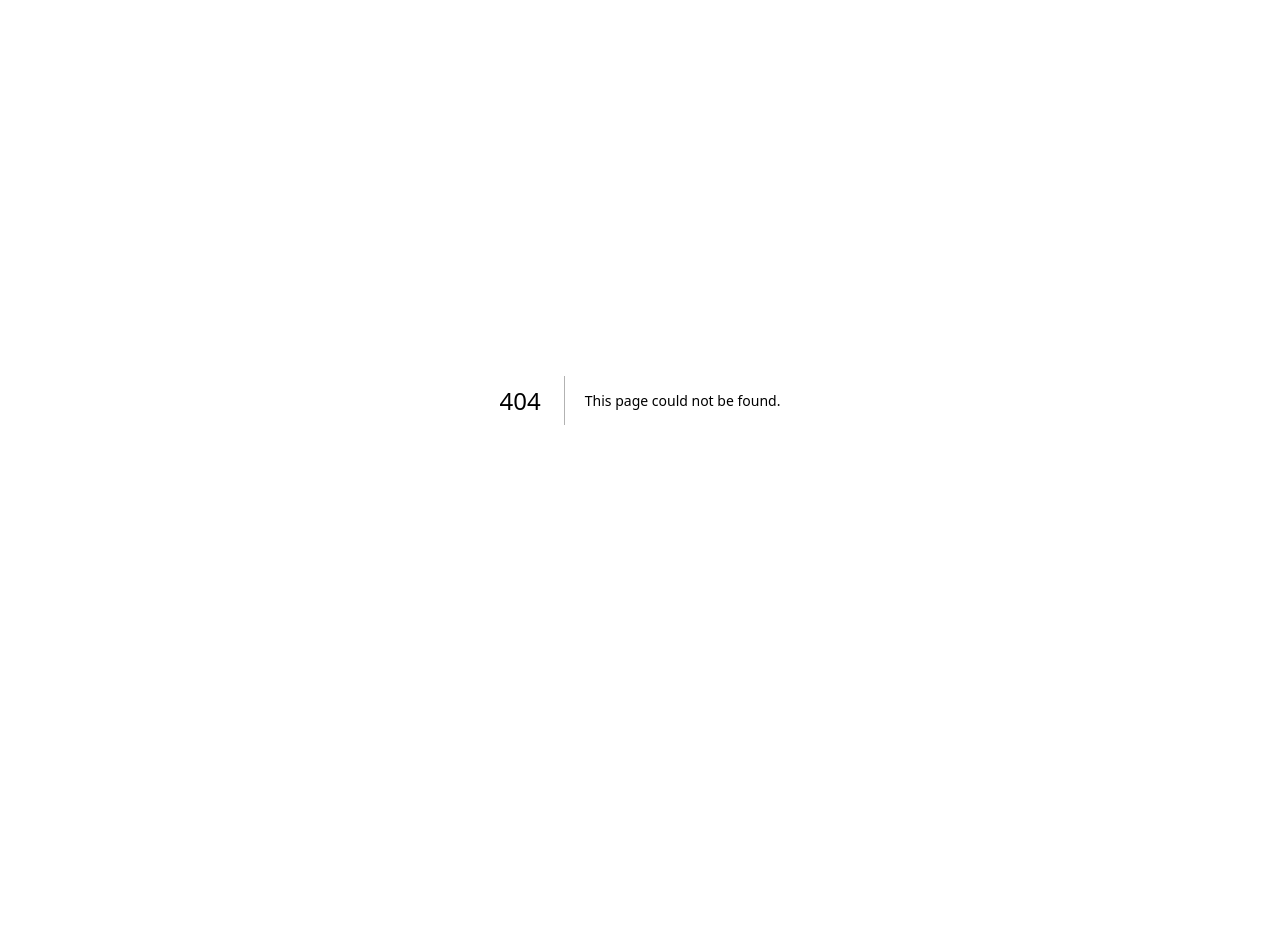
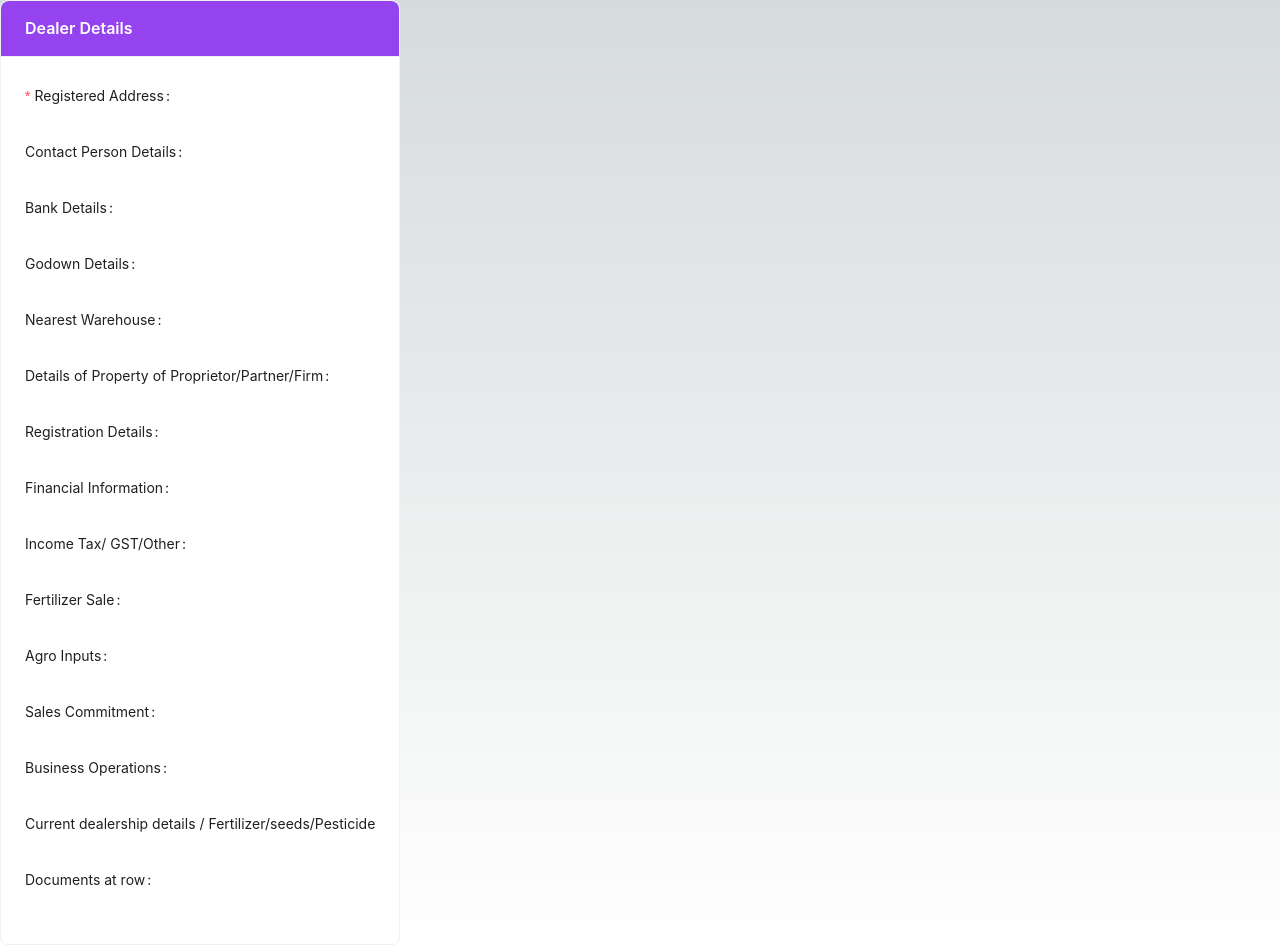
Before and after one commit to prsanjeetpanwar/next_dealer, a Next.js app: page /delar/ragister in a window 1280 px wide. Before the commit this address had no page. Before the commit the page ends 800 px from the top, so only its background shows below. Built offline with nearby package versions, Linux system fonts and the light colour scheme.

Commit message:
intialize dealer

```diff
--- a/package.json
+++ b/package.json
@@ -9,9 +9,11 @@
     "lint": "next lint"
   },
   "dependencies": {
+    "@ant-design/pro-components": "^2.6.3",
     "@types/node": "20.3.3",
     "@types/react": "18.2.14",
     "@types/react-dom": "18.2.6",
+    "antd": "^5.6.3",
     "eslint": "8.44.0",
     "eslint-config-next": "13.4.7",
     "next": "13.4.7",
--- /dev/null
+++ b/src/app/delar/ragister/page.tsx
@@ -0,0 +1,123 @@
+"use client"
+import React, { useState } from 'react';
+import { Card, Form,Input, Button } from 'antd';
+import { UserOutlined, BankOutlined, ShopOutlined, FileOutlined } from '@ant-design/icons';
+
+const RightBoxForm = () => {
+  const [values, setValues] = useState({
+    registeredAddress: '',
+    contactPersonDetails: '',
+    bankDetails: '',
+    godownDetails: '',
+    nearestWarehouse: '',
+    propertyDetails: '',
+    registrationDetails: '',
+    financialInformation: '',
+    taxInformation: '',
+    fertilizerSale: '',
+    agroInputs: '',
+    salesCommitment: '',
+    businessOperations: '',
+    currentDealership: '',
+    documents: '',
+  });
+
+  const onFinish = (values) => {
+    setValues(values);
+  };
+
+  const roundedRightIcon = (iconComponent, color) => (
+    <span style={{ color, paddingRight: 8 }}>{iconComponent}</span>
+  );
+
+  return (
+    <Card
+      title="Dealer Details"
+      style={{ width: 400 }}
+      headStyle={{ background: '#9542ef', color: 'white' }}
+    >
+      <Form onFinish={onFinish}>
+      <Form.Item
+  label="Registered Address"
+  name="registeredAddress"
+  rules={[{ required: true, message: 'Please enter the registered address' }]}
+>
+
+</Form.Item>
+        <Form.Item
+          label="Contact Person Details"
+          name="contactPersonDetails"
+          suffix={roundedRightIcon(<UserOutlined />, '#9542ef')}
+        ></Form.Item>
+        <Form.Item
+          label="Bank Details"
+          name="bankDetails"
+          suffix={roundedRightIcon(<BankOutlined />, '#9542ef')}
+        ></Form.Item>
+        <Form.Item
+          label="Godown Details"
+          name="godownDetails"
+          suffix={roundedRightIcon(<ShopOutlined />, '#9542ef')}
+        ></Form.Item>
+        <Form.Item
+          label="Nearest Warehouse"
+          name="nearestWarehouse"
+          suffix={roundedRightIcon(<ShopOutlined />, '#9542ef')}
+        ></Form.Item>
+        <Form.Item
+          label="Details of Property of Proprietor/Partner/Firm"
+          name="propertyDetails"
+          suffix={roundedRightIcon(<FileOutlined />, '#9542ef')}
+        ></Form.Item>
+        <Form.Item
+          label="Registration Details"
+          name="registrationDetails"
+          suffix={roundedRightIcon(<FileOutlined />, '#9542ef')}
+        ></Form.Item>
+        <Form.Item
+          label="Financial Information"
+          name="financialInformation"
+          suffix={roundedRightIcon(<FileOutlined />, '#9542ef')}
+        ></Form.Item>
+        <Form.Item
+          label="Income Tax/ GST/Other"
+          name="taxInformation"
+          suffix={roundedRightIcon(<FileOutlined />, '#9542ef')}
+        ></Form.Item>
+        <Form.Item
+          label="Fertilizer Sale"
+          name="fertilizerSale"
+          suffix={roundedRightIcon(<FileOutlined />, '#9542ef')}
+        ></Form.Item>
+        <Form.Item
+          label="Agro Inputs"
+          name="agroInputs"
+          suffix={roundedRightIcon(<FileOutlined />, '#9542ef')}
+        ></Form.Item>
+        <Form.Item
+          label="Sales Commitment"
+          name="salesCommitment"
+          suffix={roundedRightIcon(<FileOutlined />, '#9542ef')}
+        ></Form.Item>
+        <Form.Item
+          label="Business Operations"
+          name="businessOperations"
+          suffix={roundedRightIcon(<FileOutlined />, '#9542ef')}
+        ></Form.Item>
+        <Form.Item
+          label="Current dealership details / Fertilizer/seeds/Pesticides/Others"
+          name="currentDealership"
+          suffix={roundedRightIcon(<FileOutlined />, '#9542ef')}
+        ></Form.Item>
+        <Form.Item
+          label="Documents at row"
+          name="documents"
+          suffix={roundedRightIcon(<FileOutlined />, '#9542ef')}
+        ></Form.Item>
+
+      </Form>
+    </Card>
+  );
+};
+
+export default RightBoxForm;
```
Also changed, not shown: src/app/page.tsx (+2 -85 lines), 1 other file (tests, documents, lock files or other folders).
